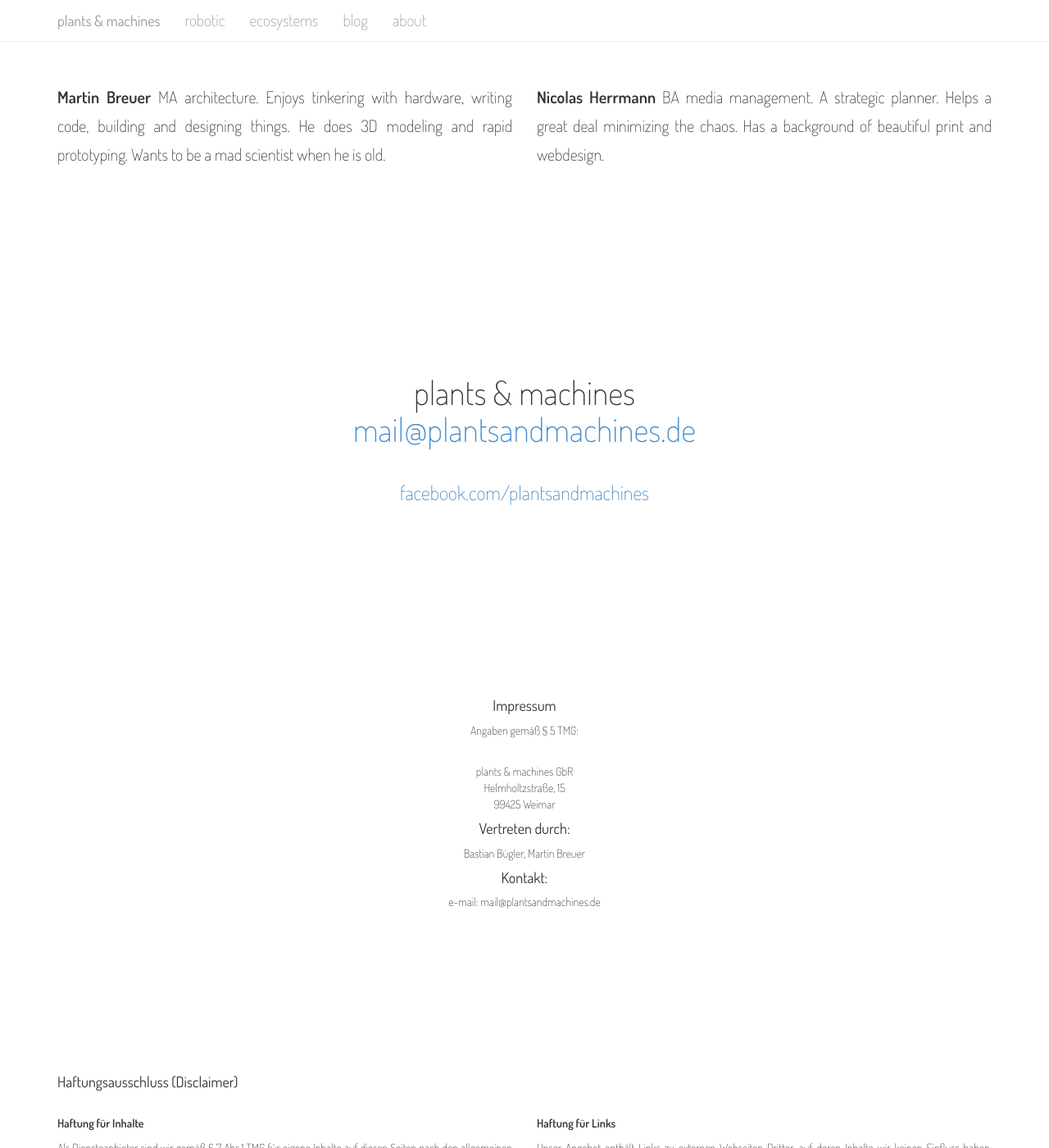
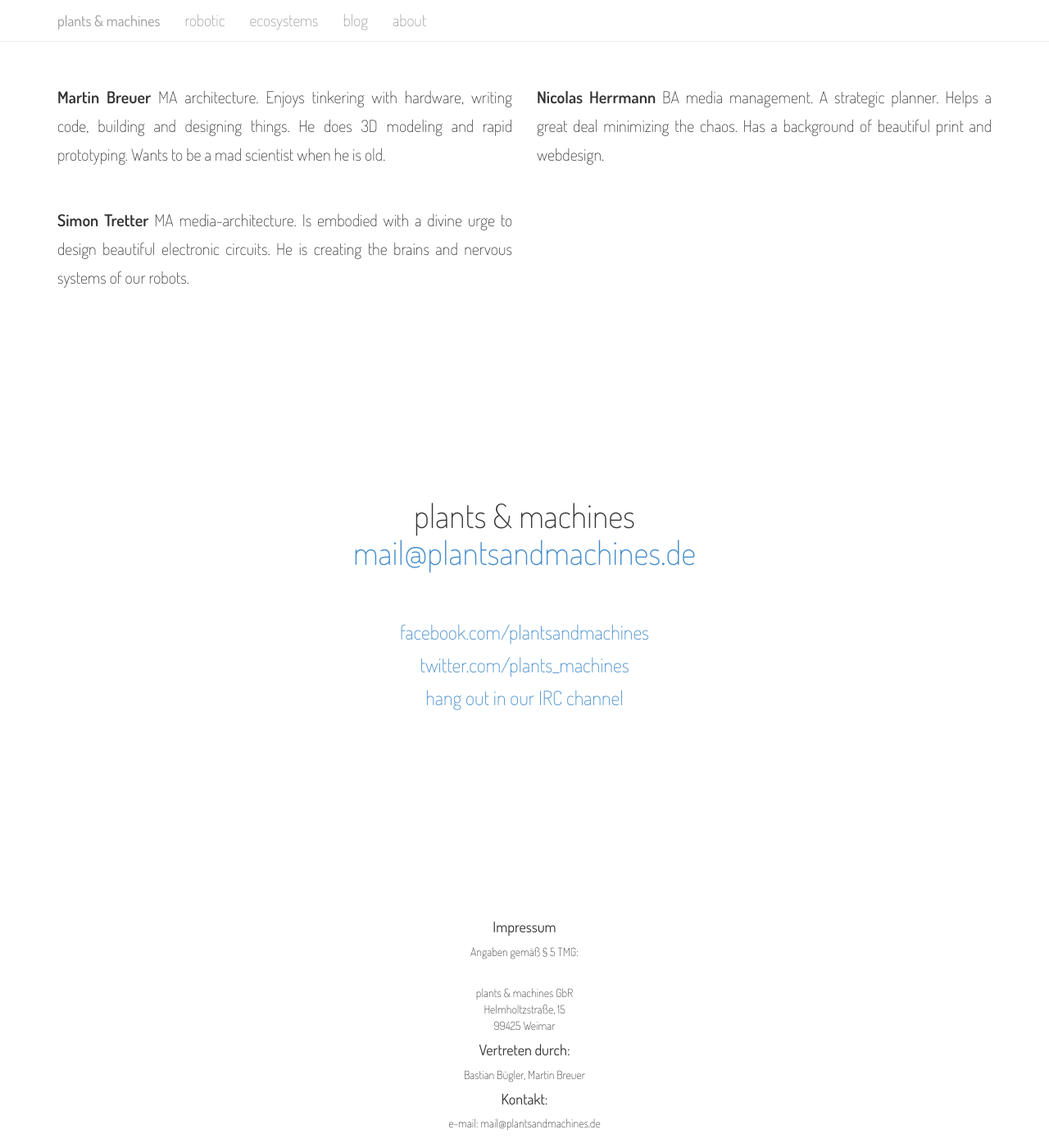
Before and after one commit to plantsandmachines/plantsandmachines.github.io, a Jekyll site: the page built from contact/index.html, in a window 1280 px wide and 1400 px high, scrolled down 729 px. Shown: the whole window at 82% size. Built offline with Jekyll 4.4.1, drawn with Linux system fonts in a browser that asks for light colours; nearby versions of some CDN libraries; Markdown is read by kramdown in place of the engine named in the settings.

Commit message:
added VIP simon tretter

```diff
--- a/contact/index.html
+++ b/contact/index.html
@@ -25,12 +25,18 @@ title: about
 	</div>
 	<div class="row">
 		<div class="col-md-6">
-			<p><strong>Martin Breuer</strong> MA architecture. Enjoys tinkering with hardware, writing code, building and designing things. He does 3D modeling and rapid prototyping. Wants to be a mad scientist when he is old. </p>
+			<p><strong>Martin Breuer</strong> MA architecture. Enjoys tinkering with hardware, writing code, building and designing things. He does 3D modeling and rapid prototyping. Wants to be a mad scientist when he is old. </p><br>
 		</div>
 		<div class="col-md-6">
-			<p><strong>Nicolas Herrmann</strong> BA media management. A strategic planner. Helps a great deal minimizing the chaos. Has a background of beautiful print and webdesign. </p>
+			<p><strong>Nicolas Herrmann</strong> BA media management. A strategic planner. Helps a great deal minimizing the chaos. Has a background of beautiful print and webdesign. </p><br>
 		</div>
 	</div>
+	<div class="row">
+		<div class="col-md-6">
+			<p><strong>Simon Tretter</strong> MA media-architecture. Is embodied with a divine urge to design beautiful electronic circuits. He is creating the brains and nervous systems of our robots.</p>
+		</div>
+	</div>
+
 </div>
 
 <div class="container contact margin-top margin-bottom">
@@ -40,6 +46,10 @@ title: about
 			<a href="mailto:mail@plantsandmachines.de">mail@plantsandmachines.de</a><br><br>
 			<div class="small">
 				<a href="https://www.facebook.com/plantsandmachines">facebook.com/plantsandmachines</a><br>
+				<a href="https://twitter.com/plants_machines">twitter.com/plants_machines</a><br>
+			        <a href="irc://irc.freenode.net/plantsandmachines">hang out in our IRC channel</a><br>
+
+
 			</div>
 		</div>
 	</div>
--- a/css/landingpage.css
+++ b/css/landingpage.css
@@ -417,7 +417,7 @@ hr {
 
 .contact .small {
 	font-size: 2.4rem;
-	line-height: 0rem;
+	line-height: 4rem;
 }
 .impressum {
 	text-align: justify;
```
